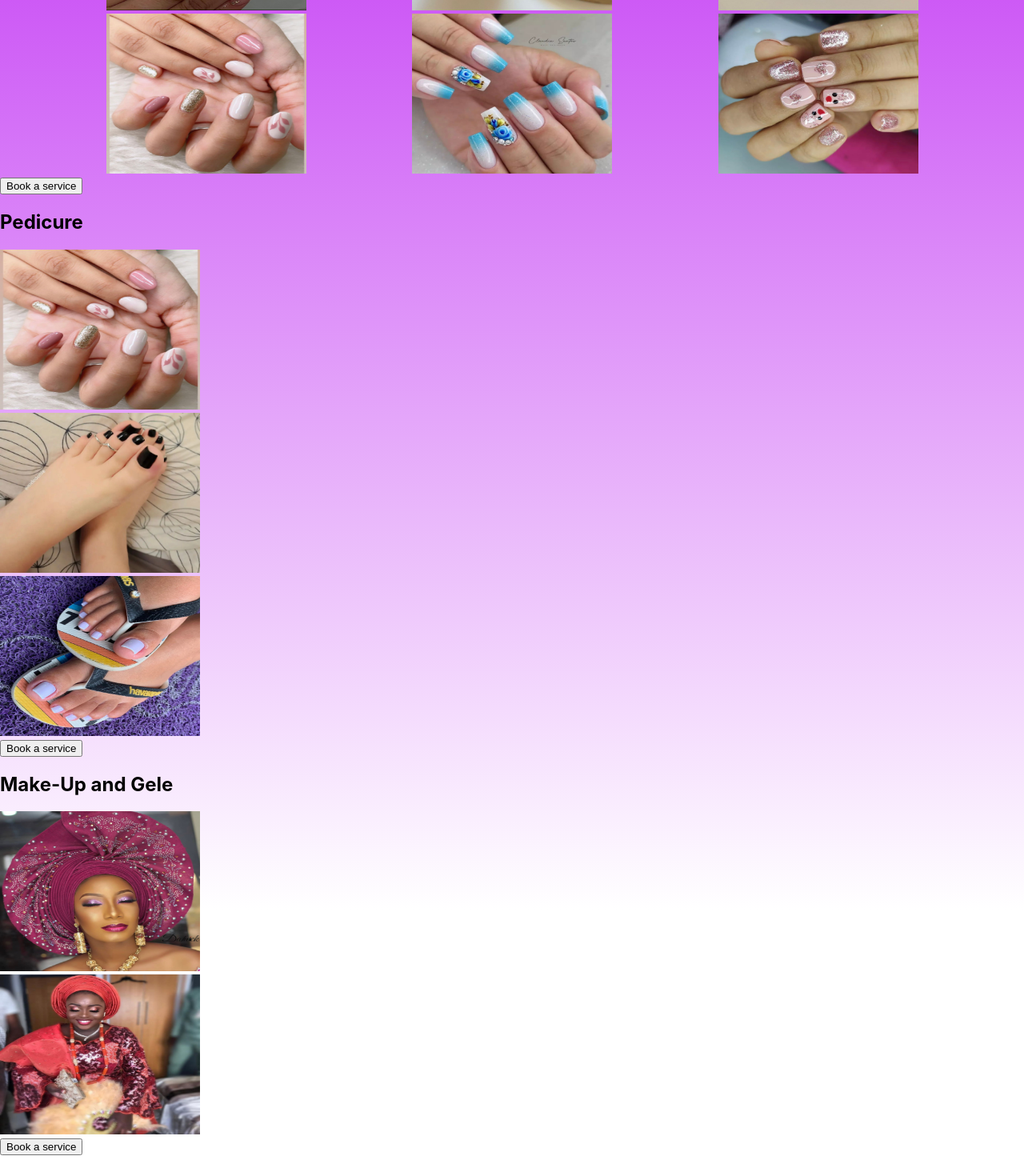
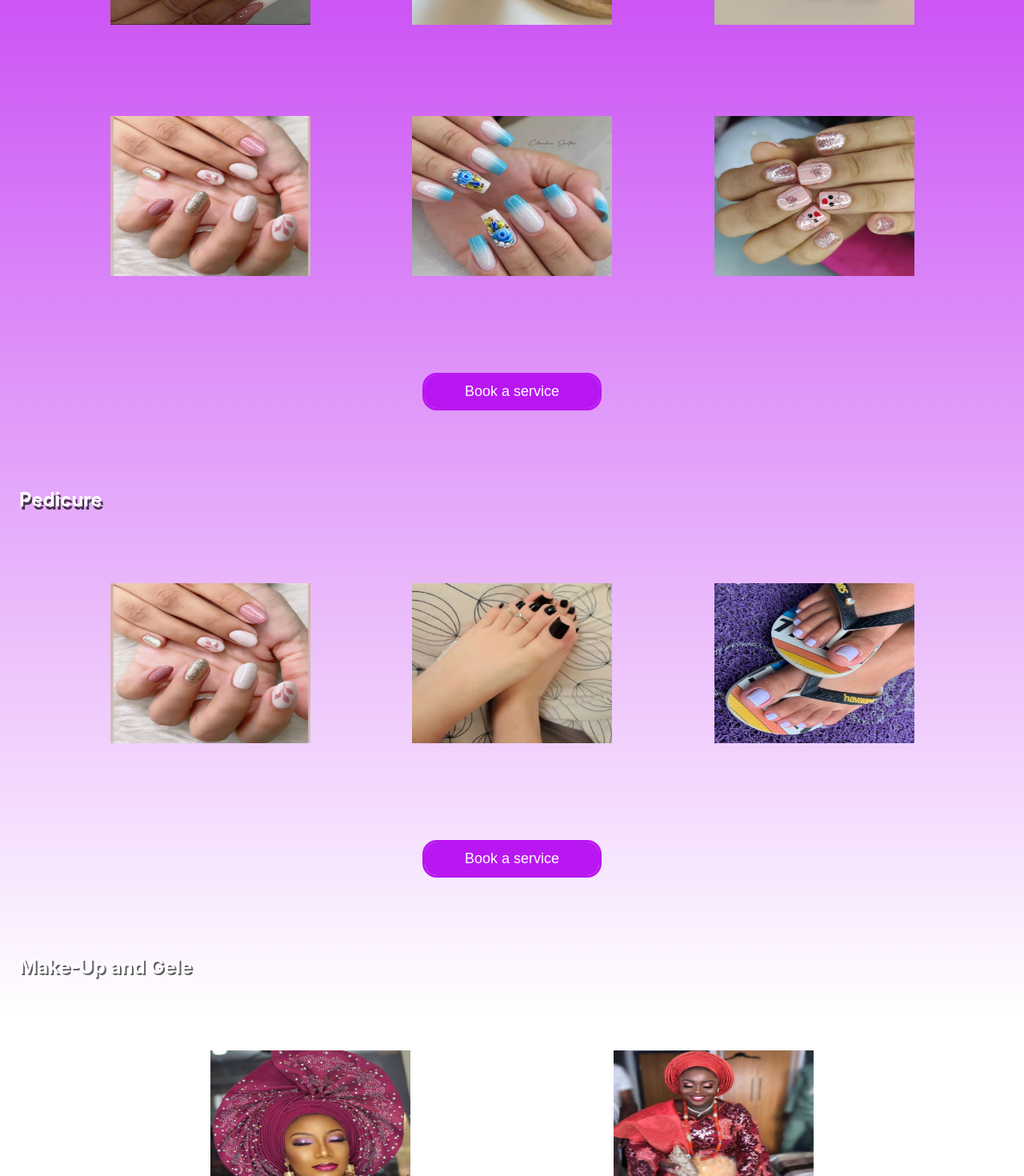
Before and after one commit to Adeboye22/justhairaccessoriesandsalon.github.io, a React (Create React App) app in the folder just-hair/: page /Service in a window 1280 px wide. Shown: the part 460-1930 px from the top of the page at 80% size. Built offline with nearby package versions, Linux system fonts and the light colour scheme.

Commit message:
just-hair

```diff
--- a/just-hair/src/Components/Service.jsx
+++ b/just-hair/src/Components/Service.jsx
@@ -29,24 +29,24 @@ class Service extends Component {
             <article className={`${styles.man_i_5}`}><img src={FingerNails2} alt="" width={250} height={200}/></article>
             <article className={`${styles.man_i_6}`}><img src={FingerNails3} alt="" width={250} height={200}/></article>
           </div>
-          <button className={`${styles.man_btn}`}>Book a service</button>
+          <div className={`${styles.man_btn}`}><button>Book a service</button></div>
         </section>
         <section className={`${styles.ped}`}>
           <h1 className={`${styles.ped_h}`}>Pedicure</h1>
-          <div>
+          <div className={`${styles.ped_d_1}`}>
             <article className={`${styles.ped_i_1}`}><img src={ToeNails1} alt="" width={250} height={200}/></article>
             <article className={`${styles.ped_i_2}`}><img src={BlackToeNails} alt="" width={250} height={200}/></article>
             <article className={`${styles.ped_i_3}`}><img src={ToeNails2} alt="" width={250} height={200}/></article>
           </div>
-          <button className={`${styles.ped_btn}`}>Book a service</button>
+          <div className={`${styles.ped_btn}`}><button>Book a service</button></div>
         </section>
         <section className={`${styles.gele}`}>
           <h1 className={`${styles.gele_h}`}>Make-Up and Gele</h1>
-          <div>
+          <div className={`${styles.ped_d_1}`}>
             <article className={`${styles.gele_i_1}`}><img src={Gele1} alt="" width={250} height={200}/></article>
             <article className={`${styles.gele_i_2}`}><img src={Gele2} alt="" width={250} height={200}/></article>
           </div>
-          <button className={`${styles.gele_btn}`}>Book a service</button>
+          <div className={`${styles.gele_btn}`}><button>Book a service</button></div>
         </section>
       </div>
     )
--- a/just-hair/src/styles/homepage.module.css
+++ b/just-hair/src/styles/homepage.module.css
@@ -48,7 +48,7 @@
 }
 .hero_a button{
     margin-top: 2em;
-    margin-left: 3em;
+    margin-left: 0.1em;
     padding: 15px;
     font-size: 16px;
     border-radius: 15px;
@@ -203,21 +203,21 @@
 .btn_VA{
     text-align: center;
     margin-top:50px;
+    padding-bottom: 100px;
 }
 .btn_VA button{
     padding:10px 50px;
     font-size:18px;
-    border:0px solid;
+    border:none;
+    outline:3px solid #B917F2;
     cursor:pointer;
     border-radius:15px;
     background-color:#B917F2;
     color:white;
-    transition:0.5s ease-in-out;
+    transition:all 0.3s ;
 }
-.btn_VA button:hover{
-    background-color:#b817f200;
-    border:2px solid black;
-    color:black;
+.btn_VA button:is(:hover,:focus){
+    outline-offset: 3px;
 }
 /* About us section */
 .Abt_us{
--- a/just-hair/src/styles/service.module.css
+++ b/just-hair/src/styles/service.module.css
@@ -1,4 +1,12 @@
 /* styling for services */
+*{
+    margin: 0px;
+    padding: 0px;
+    box-sizing: border-box;
+}
+body{
+    margin:0px;
+}
 
 /* manicure section */
 .man_h{
@@ -9,8 +17,87 @@
 .man_d_1{
     display:flex;
     justify-content: space-evenly;
+    margin: 70px 0px 0px 0px;
+    padding: 20px 10px;
 }
 .man_d_2{
     display:flex;
     justify-content: space-evenly;
+    margin: 70px 0px 100px 0px;
+    padding: 20px 10px;
 }
+.man_btn{
+    text-align: center;
+    padding-bottom:100px;
+}
+.man_btn button{
+    padding:10px 50px;
+    border: none;
+    outline: 3px solid #B917F2;
+    border-radius: 15px;
+    background-color: #B917F2;
+    color:white;
+    cursor:pointer;
+    font-size:18px;
+    transition: all 0.3s;
+}
+.man_btn button:is(:hover,:focus){
+    outline-offset: 3px;
+}
+.ped_h{
+    text-shadow: 2px 4px rgba(2, 2, 2, 0.715);
+    margin-left:1em;
+    color:white;
+}
+.ped_d_1{
+    display:flex;
+    justify-content: space-evenly;
+    margin: 70px 0px 100px 0px;
+    padding: 20px 10px;
+}
+.ped_btn{
+    text-align: center;
+    padding-bottom: 100px;
+}
+.ped_btn button{
+    padding:10px 50px;
+    border: none;
+    outline: 3px solid #B917F2;
+    border-radius: 15px;
+    background-color: #B917F2;
+    color:white;
+    font-size:18px;
+    cursor:pointer;
+    transition: all 0.3s;
+}
+.ped_btn button:is(:hover,:focus){
+    outline-offset: 3px;
+}
+.gele_h{
+    text-shadow: 2px 2px rgba(2, 2, 2, 0.621);
+    margin-left:1em;
+    color:white;
+}
+.gele_d_1{
+    display:flex;
+    justify-content: space-evenly;
+    margin: 70px 0px 100px 0px;
+    padding: 20px 10px;
+}
+.gele_btn{
+    text-align: center;
+}
+.gele_btn button{
+    padding:10px 50px;
+    border: none;
+    outline: 3px solid #B917F2;
+    border-radius: 15px;
+    background-color: #B917F2;
+    color:white;
+    font-size: 18px;
+    cursor: pointer;
+    transition: all 0.3s;
+}
+.gele_btn button:is(:hover,:focus){
+    outline-offset: 3px;
+}
```
